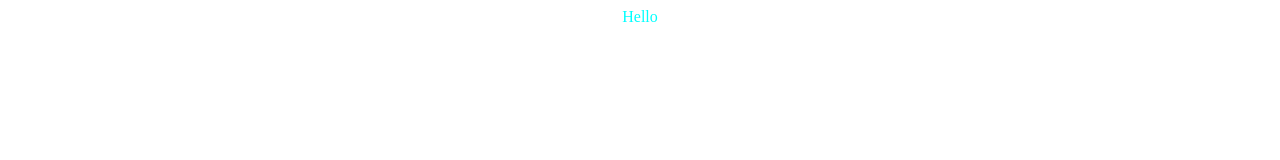
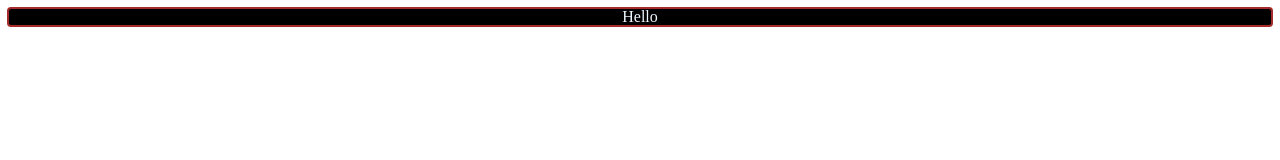
Before and after one commit to HimKP/First-Repo, a plain HTML site: page Index.html in a window 1280 px wide. Drawn offline with Linux system fonts and the light colour scheme.

Commit message:
Styled the html file using css

```diff
--- a/Index.html
+++ b/Index.html
@@ -1,2 +1,2 @@
 <link rel="stylesheet" href="style.css">
-<center>Hello</center>
+<center><p>Hello</p></center>
--- a/style.css
+++ b/style.css
@@ -1,3 +1,9 @@
 center{
-    color: aqua;
+    color:darkolivegreen;
+    outline: auto;
+    outline-color: brown;
 }
+p{
+    background: #000;
+    color: aliceblue;
+}
```
